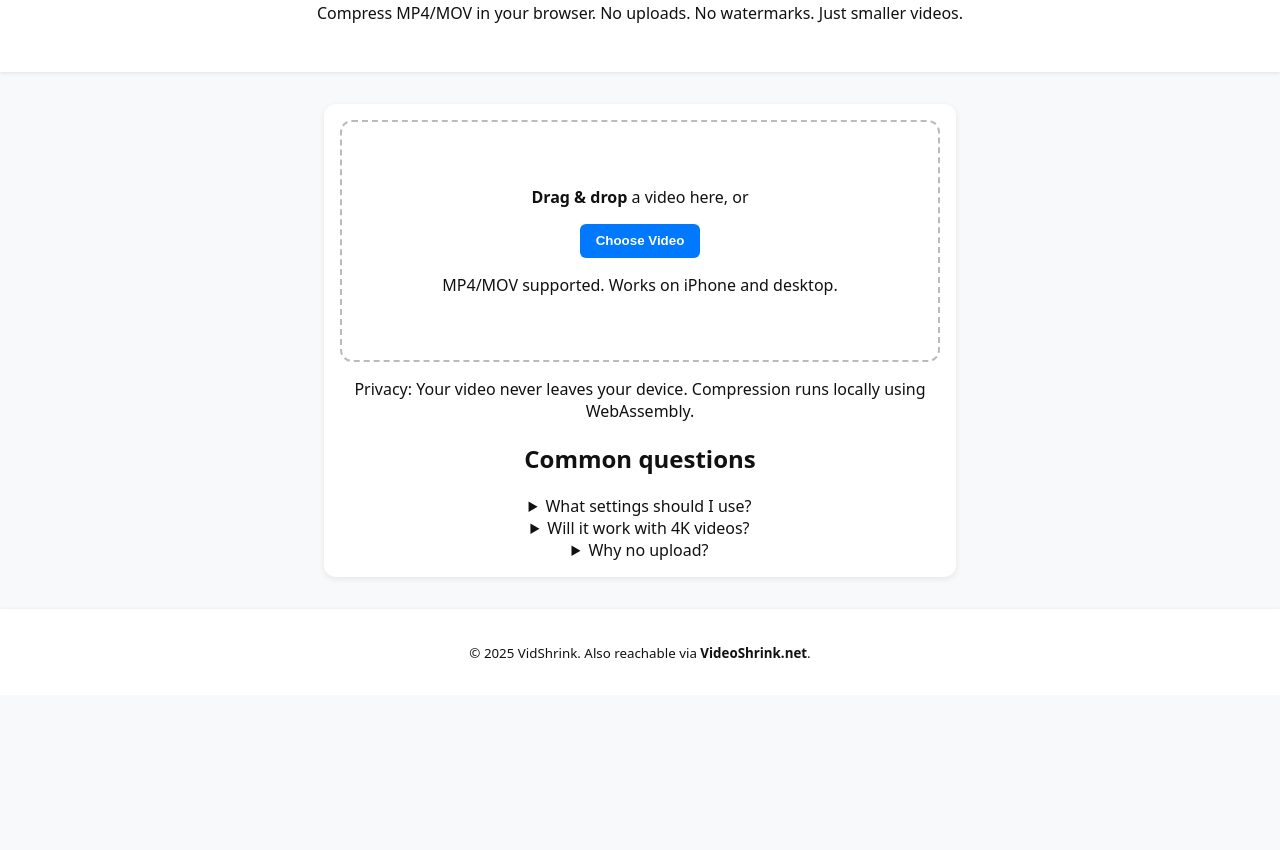
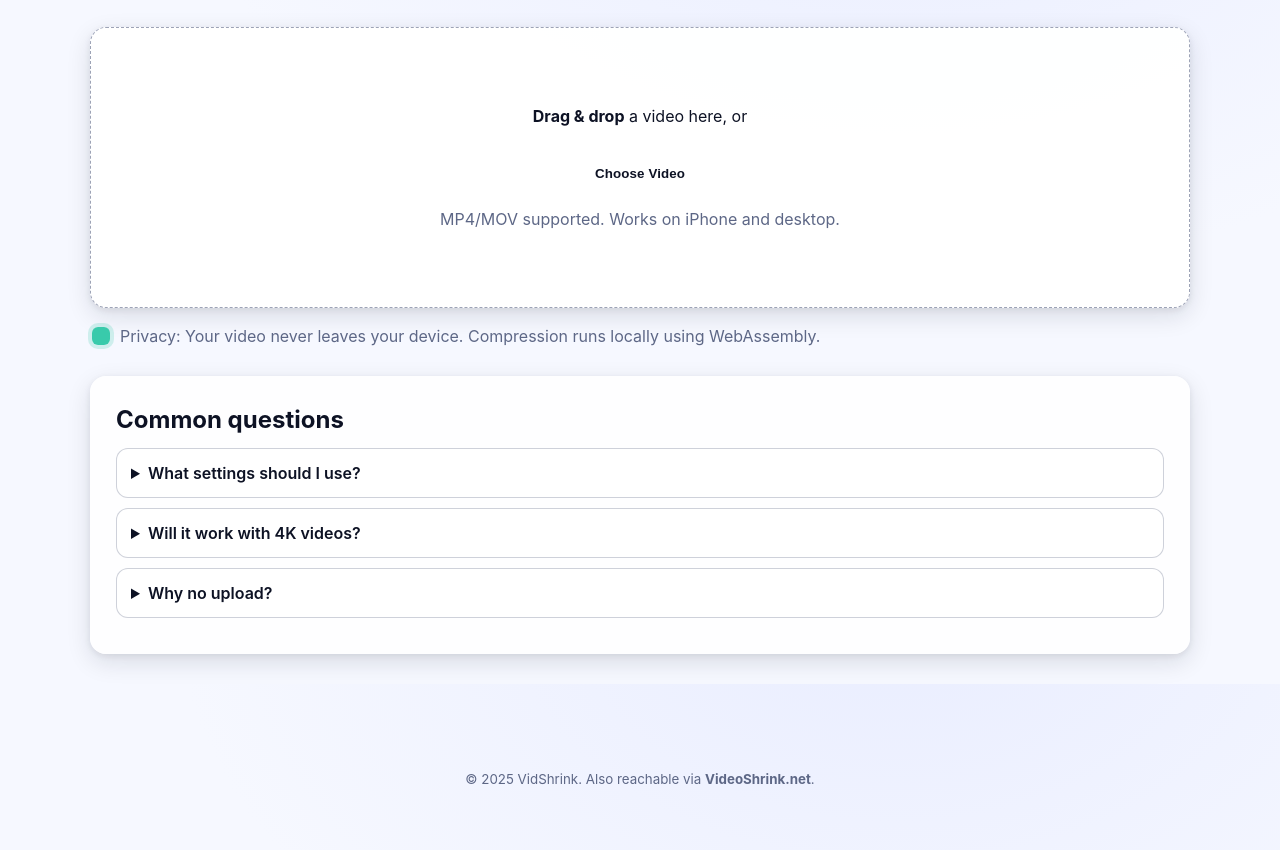
Before and after one commit to steventauriello/vidshrink, a plain HTML site: page index.html in a window 1280 px wide. Shown: the part 116-966 px from the top of the page. Before the commit the page ends 811 px from the top, so only its background shows below. Drawn offline with Linux system fonts and the light colour scheme.

Commit message:
Update styles.css

```diff
--- a/styles.css
+++ b/styles.css
@@ -1,78 +1,234 @@
-body {
-  font-family: system-ui, sans-serif;
-  margin: 0;
-  background: #f8f9fa;
-  color: #111;
-  text-align: center;
+/* ============ Design Tokens ============ */
+:root{
+  --bg: #0b1020;                 /* page background */
+  --bg-grad: radial-gradient(1200px 800px at 70% -10%, #1a2447 0%, #0b1020 60%);
+  --surface: #0f1530cc;          /* glass card background */
+  --surface-strong:#141b3a;
+  --text: #eaf0ff;
+  --muted:#a8b0cf;
+  --brand:#4f8cff;               /* primary */
+  --brand-2:#8f7fff;             /* accent for gradients */
+  --success:#18c29c;
+  --danger:#ff6b6b;
+
+  --radius:16px;
+  --shadow: 0 8px 30px rgba(0,0,0,.3), 0 2px 6px rgba(0,0,0,.35);
+  --outline: 0 0 0 3px #4f8cff40;
 }
 
-header.site, footer.site {
-  padding: 2rem 1rem;
-  background: white;
-  box-shadow: 0 1px 4px rgba(0,0,0,.1);
+/* Respect system dark/light (keeps same palette but you can extend if desired) */
+@media (prefers-color-scheme: light){
+  :root{
+    --bg:#f6f8ff;
+    --bg-grad: radial-gradient(1200px 800px at 70% -10%, #e9edff 0%, #f6f8ff 60%);
+    --surface:#ffffffee;
+    --surface-strong:#ffffff;
+    --text:#0d1224;
+    --muted:#5d6786;
+    --shadow: 0 8px 24px rgba(20,24,40,.12), 0 2px 6px rgba(20,24,40,.08);
+    --outline: 0 0 0 3px #4f8cff33;
+  }
 }
 
-.container {
-  max-width: 600px;
-  margin: 2rem auto;
-  padding: 1rem;
-  background: white;
-  border-radius: 12px;
-  box-shadow: 0 2px 6px rgba(0,0,0,.08);
+/* ============ Base ============ */
+*{box-sizing:border-box}
+html,body{height:100%}
+body{
+  margin:0;
+  font-family: Inter, system-ui, -apple-system, Segoe UI, Roboto, Helvetica, Arial, "Apple Color Emoji","Segoe UI Emoji";
+  color:var(--text);
+  background: var(--bg);
+  background-image: var(--bg-grad);
+  line-height:1.5;
+  -webkit-font-smoothing:antialiased;
 }
 
-.btn {
-  padding: .6rem 1rem;
-  border: none;
-  border-radius: 6px;
-  background: #0078ff;
-  color: white;
-  font-weight: 600;
-  cursor: pointer;
+.container{
+  width:min(1100px, 92vw);
+  margin: clamp(16px, 2.5vh, 24px) auto 72px;
 }
 
-.btn.ghost {
-  background: #ccc;
-  color: #333;
+/* ============ Topbar ============ */
+.topbar{
+  position:sticky; top:0; z-index:10;
+  backdrop-filter:saturate(140%) blur(8px);
+  background: color-mix(in oklab, var(--surface) 65%, transparent);
+  border-bottom: 1px solid color-mix(in srgb, var(--surface-strong) 60%, transparent);
+}
+.topbar .brand{display:flex; align-items:center; gap:10px; text-decoration:none; padding:14px 0 12px; color:var(--text); font-weight:700;}
+.brand-mark{display:block; filter: drop-shadow(0 2px 8px rgba(0,0,0,.25));}
+.topbar .container{display:flex; align-items:center; justify-content:space-between;}
+.topnav a{color:var(--muted); text-decoration:none; margin-left:18px; font-weight:500}
+.topnav a:hover{color:var(--text)}
+
+/* ============ Hero ============ */
+.site h1{
+  font-size: clamp(28px, 3.6vw, 44px);
+  line-height:1.1;
+  margin: 32px 0 10px;
+  letter-spacing:-0.02em;
+}
+.lede{
+  color:var(--muted);
+  font-size: clamp(16px, 1.6vw, 18px);
+  margin: 0 0 26px;
 }
 
-.btn.primary:hover {
-  background: #005ed6;
+/* ============ Tool Card ============ */
+.tool{
+  margin-top:18px;
+}
+.drop, .options, .faq,
+.result, .privacy, .progress{
+  /* nothing here; scoped below */
 }
 
-.drop {
-  border: 2px dashed #bbb;
-  border-radius: 12px;
-  padding: 3rem 1rem;
-  margin-bottom: 1rem;
-  transition: background .2s;
+.drop{
+  background: var(--surface);
+  border: 1px dashed color-mix(in srgb, var(--muted) 60%, transparent);
+  border-radius: var(--radius);
+  padding: clamp(22px, 4vw, 32px);
+  box-shadow: var(--shadow);
+  transition: border-color .2s, box-shadow .2s, transform .1s;
+}
+.drop:hover{transform: translateY(-1px)}
+.drop.dragover{
+  border-color: var(--brand);
+  box-shadow: 0 0 0 6px color-mix(in srgb, var(--brand) 25%, transparent), var(--shadow);
 }
 
-.drop:hover {
-  background: #f0f7ff;
+.drop-inner{
+  display:grid;
+  place-items:center;
+  gap:10px;
+  text-align:center;
+  padding: 28px 10px;
+}
+.hint{color:var(--muted); margin-top:4px}
+
+/* ============ Options Panel ============ */
+.options{
+  margin-top: 18px;
+  background: var(--surface);
+  border-radius: var(--radius);
+  box-shadow: var(--shadow);
+  padding: clamp(18px, 3.6vw, 26px);
+}
+.options .row{
+  display:grid;
+  grid-template-columns: 160px 1fr;
+  gap:16px;
+  align-items:center;
+  margin: 12px 0;
+}
+.options label{color:var(--muted)}
+select, input[type="file"]{
+  background: var(--surface-strong);
+  border:1px solid color-mix(in srgb, var(--muted) 35%, transparent);
+  color:var(--text);
+  padding:12px 14px;
+  border-radius: 12px;
+  outline:none;
+}
+select:focus{box-shadow: var(--outline); border-color: transparent}
+
+/* ============ Buttons ============ */
+.btn{
+  appearance:none; border:0; cursor:pointer;
+  padding:12px 18px; border-radius:12px;
+  font-weight:600; letter-spacing:.01em;
+  background: color-mix(in srgb, var(--surface-strong) 85%, #000 0%);
+  color:var(--text);
+  transition: transform .06s ease, box-shadow .2s ease, background .2s ease, opacity .2s;
+}
+.btn:hover{transform:translateY(-1px)}
+.btn:active{transform:translateY(0)}
+.btn:focus-visible{box-shadow: var(--outline)}
+
+.btn.primary{
+  background: linear-gradient(135deg, var(--brand), var(--brand-2));
+  color:white;
+  box-shadow: 0 8px 18px color-mix(in srgb, var(--brand) 28%, transparent);
+}
+.btn.primary:hover{
+  box-shadow: 0 12px 26px color-mix(in srgb, var(--brand) 35%, transparent);
 }
 
-.hidden { display: none; }
-
-.row {
-  margin: 1rem 0;
+.btn.ghost{
+  background: transparent;
+  border:1px solid color-mix(in srgb, var(--muted) 40%, transparent);
+  color:var(--muted);
 }
 
-.mono {
-  font-family: monospace;
+/* ============ Progress ============ */
+.progress{
+  margin-top: 18px;
+  background: var(--surface-strong);
+  border-radius: 12px;
+  overflow:hidden;
+  border:1px solid color-mix(in srgb, var(--muted) 25%, transparent);
+}
+.bar{
+  height:10px;
+  width:0%;
+  background: linear-gradient(90deg, var(--brand), var(--brand-2));
+  transition: width .25s ease;
+}
+.mono{font-variant-numeric: tabular-nums; color:var(--muted); margin-top:10px}
+
+/* ============ Result ============ */
+.result{
+  margin-top:18px;
+  background: color-mix(in srgb, var(--surface) 88%, transparent);
+  border:1px solid color-mix(in srgb, var(--muted) 30%, transparent);
+  border-radius: 12px;
+  padding:16px;
 }
 
-.progress {
-  background: #e5e5e5;
-  border-radius: 6px;
-  overflow: hidden;
-  height: 12px;
-  margin-top: .5rem;
+/* ============ Privacy note ============ */
+.privacy{
+  color:var(--muted);
+  margin: 16px 2px 0;
+  display:flex; align-items:center; gap:10px;
+}
+.privacy::before{
+  content:"";
+  inline-size:18px; block-size:18px;
+  border-radius:6px;
+  background: color-mix(in srgb, var(--success) 85%, white 0%);
+  box-shadow: 0 0 0 4px color-mix(in srgb, var(--success) 18%, transparent);
 }
 
-.progress .bar {
-  background: #0078ff;
-  height: 100%;
-  width: 0%;
-  transition: width .3s ease;
+/* ============ FAQ ============ */
+.faq{
+  margin-top: 28px;
+  background: var(--surface);
+  border-radius: var(--radius);
+  box-shadow: var(--shadow);
+  padding: clamp(18px, 3.6vw, 26px);
 }
+.faq h2{margin:0 0 10px}
+details{
+  background: var(--surface-strong);
+  border:1px solid color-mix(in srgb, var(--muted) 30%, transparent);
+  border-radius:12px;
+  padding: 12px 14px;
+  margin: 10px 0;
+}
+details[open]{border-color: color-mix(in srgb, var(--brand) 35%, transparent)}
+summary{cursor:pointer; font-weight:600}
+
+/* ============ Footer ============ */
+footer.site{
+  text-align:center; color:var(--muted);
+  padding:40px 0 60px;
+}
+
+/* ============ Utilities ============ */
+.hidden{display:none !important}
+
+/* Responsive polish */
+@media (max-width: 720px){
+  .options .row{grid-template-columns:1fr; gap:8px}
+  .topnav{display:none}
+}
```
